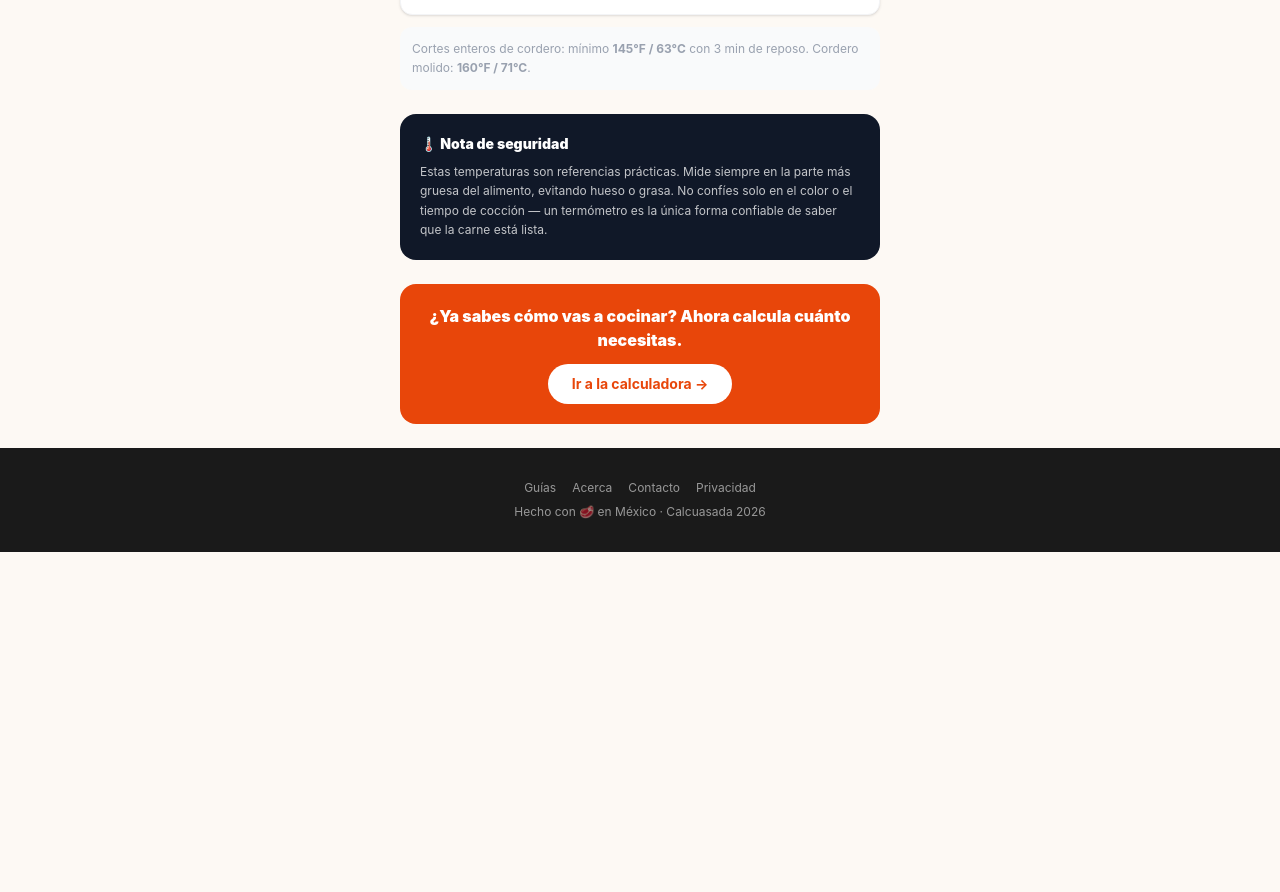
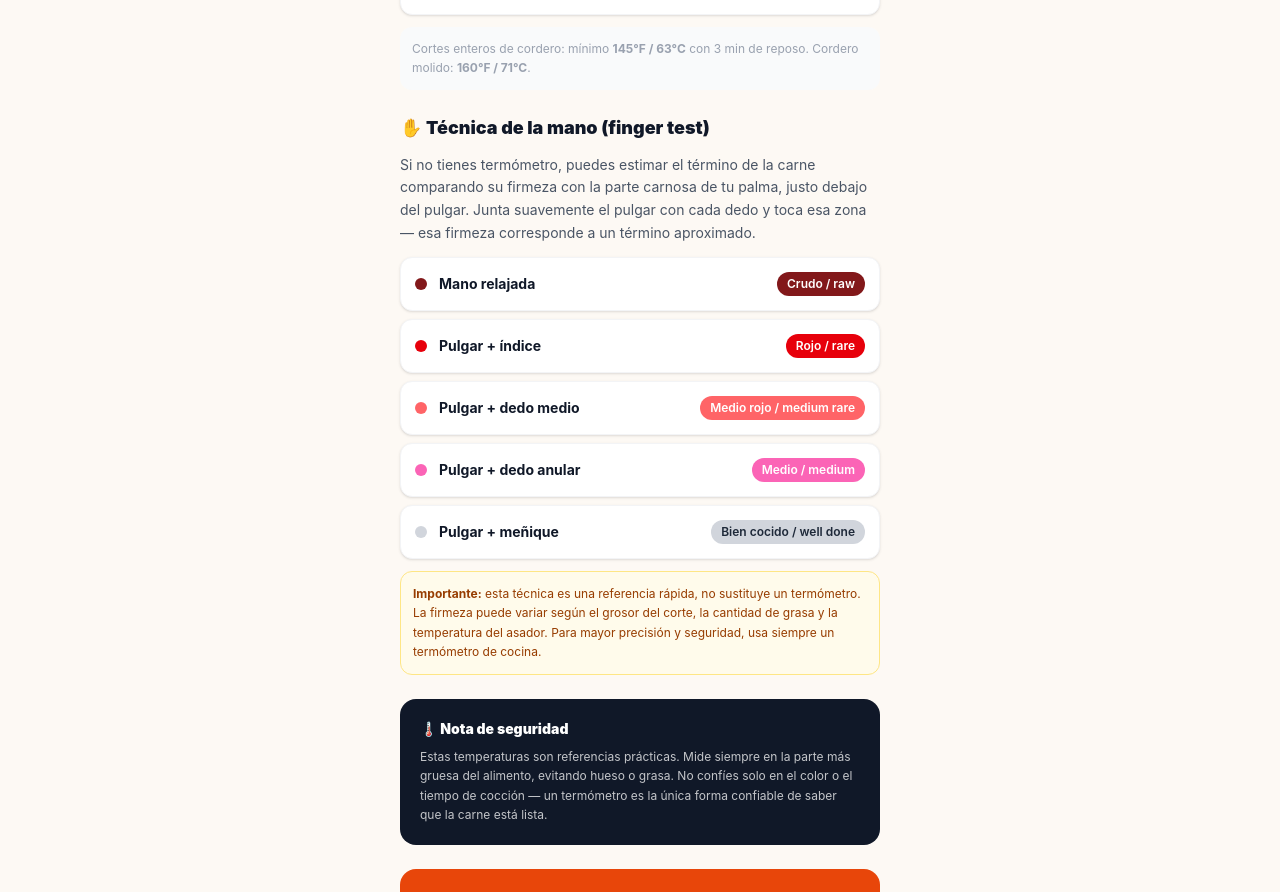
Before and after one commit to jndggonzalez1/calcuasada, a Next.js app: page /termometro in a window 1280 px wide. Shown: the part 3236-4128 px from the top of the page. Before the commit the page ends 3788 px from the top, so only its background shows below. Built offline with nearby package versions, Linux system fonts and the light colour scheme.

Commit message:
FAQ: nuevo tip de cómo saber si está lista la carne con botones al termómetro y técnica de la mano; sección nueva en /termometro

```diff
--- a/app/page.tsx
+++ b/app/page.tsx
@@ -1,4 +1,5 @@
 import type { Metadata } from "next";
+import Link from "next/link";
 import Calculadora from "./components/Calculadora";
 import AdBanner from "./components/AdBanner";
 import ComoUsarAccordion from "./components/ComoUsarAccordion";
@@ -42,7 +43,22 @@ const tips = [
   },
 ];
 
-const faqs = [
+type FaqItem = {
+  pregunta: string;
+  respuesta: string;
+  links?: { label: string; href: string }[];
+};
+
+const faqs: FaqItem[] = [
+  {
+    pregunta: "¿Cómo sé si ya está lista la carne?",
+    respuesta:
+      "Lo ideal es usar un termómetro de cocina para medir la temperatura interna. Para res, el punto seguro empieza en 145°F (63°C) con 3 min de reposo. Si no tienes termómetro, puedes usar la técnica de la mano (finger test) para estimar el término según la firmeza de la carne.",
+    links: [
+      { label: "🌡️ Ver temperaturas internas", href: "/termometro#temperaturas" },
+      { label: "✋ Técnica de la mano", href: "/termometro#tecnica-mano" },
+    ],
+  },
   {
     pregunta: "¿Cuánta carne asada necesito por persona?",
     respuesta:
@@ -135,6 +151,19 @@ export default function HomePage() {
             <div key={faq.pregunta} className="border-b border-gray-100 pb-4 last:border-0">
               <p className="font-bold text-gray-900 text-sm">{faq.pregunta}</p>
               <p className="text-gray-500 text-xs mt-1">{faq.respuesta}</p>
+              {faq.links && (
+                <div className="flex flex-wrap gap-2 mt-2">
+                  {faq.links.map(link => (
+                    <Link
+                      key={link.href}
+                      href={link.href}
+                      className="inline-flex items-center gap-1 text-xs font-semibold text-brasa bg-brasa-light border border-brasa/20 px-3 py-1.5 rounded-full hover:bg-brasa/10 transition-colors"
+                    >
+                      {link.label} →
+                    </Link>
+                  ))}
+                </div>
+              )}
             </div>
           ))}
         </div>
--- a/app/termometro/page.tsx
+++ b/app/termometro/page.tsx
@@ -73,7 +73,7 @@ export default function TermometroPage() {
       <AdBanner />
 
       {/* ── RES ── */}
-      <section className="space-y-3">
+      <section id="temperaturas" className="space-y-3">
         <h2 className="text-lg font-black text-gray-900">🥩 Res — términos de cocción</h2>
         <p className="text-xs text-gray-500 leading-relaxed">
           Aplica para arrachera, costilla, ribeye, New York, sirloin, vacío, picaña, filete, T-bone, porterhouse y cortes similares.
@@ -279,6 +279,36 @@ export default function TermometroPage() {
         </p>
       </section>
 
+      {/* ── TÉCNICA DE LA MANO ── */}
+      <section id="tecnica-mano" className="space-y-3">
+        <h2 className="text-lg font-black text-gray-900">✋ Técnica de la mano (finger test)</h2>
+        <p className="text-sm leading-relaxed text-gray-600">
+          Si no tienes termómetro, puedes estimar el término de la carne comparando su firmeza con la parte carnosa de tu palma, justo debajo del pulgar. Junta suavemente el pulgar con cada dedo y toca esa zona — esa firmeza corresponde a un término aproximado.
+        </p>
+        <div className="space-y-2">
+          {[
+            { gesto: "Mano relajada",         termino: "Crudo / raw",                color: "bg-red-900",  text: "text-white" },
+            { gesto: "Pulgar + índice",        termino: "Rojo / rare",                color: "bg-red-600",  text: "text-white" },
+            { gesto: "Pulgar + dedo medio",    termino: "Medio rojo / medium rare",   color: "bg-red-400",  text: "text-white" },
+            { gesto: "Pulgar + dedo anular",   termino: "Medio / medium",             color: "bg-pink-400", text: "text-white" },
+            { gesto: "Pulgar + meñique",       termino: "Bien cocido / well done",    color: "bg-gray-300", text: "text-gray-800" },
+          ].map(({ gesto, termino, color, text }) => (
+            <div key={gesto} className="bg-white border border-gray-100 rounded-xl p-3.5 shadow-sm flex items-center gap-3">
+              <div className={`w-3 h-3 rounded-full ${color} flex-shrink-0`} />
+              <div className="flex-1 min-w-0">
+                <p className="text-sm font-bold text-gray-900">{gesto}</p>
+              </div>
+              <div className={`text-xs font-semibold px-2.5 py-1 rounded-full ${color} ${text}`}>
+                {termino}
+              </div>
+            </div>
+          ))}
+        </div>
+        <div className="bg-amber-50 border border-amber-200 rounded-xl p-3 text-xs text-amber-800 leading-relaxed">
+          <strong>Importante:</strong> esta técnica es una referencia rápida, no sustituye un termómetro. La firmeza puede variar según el grosor del corte, la cantidad de grasa y la temperatura del asador. Para mayor precisión y seguridad, usa siempre un termómetro de cocina.
+        </div>
+      </section>
+
       {/* Nota de seguridad */}
       <div className="bg-gray-900 text-white rounded-2xl p-5 space-y-2">
         <p className="font-black text-sm">🌡️ Nota de seguridad</p>
```
